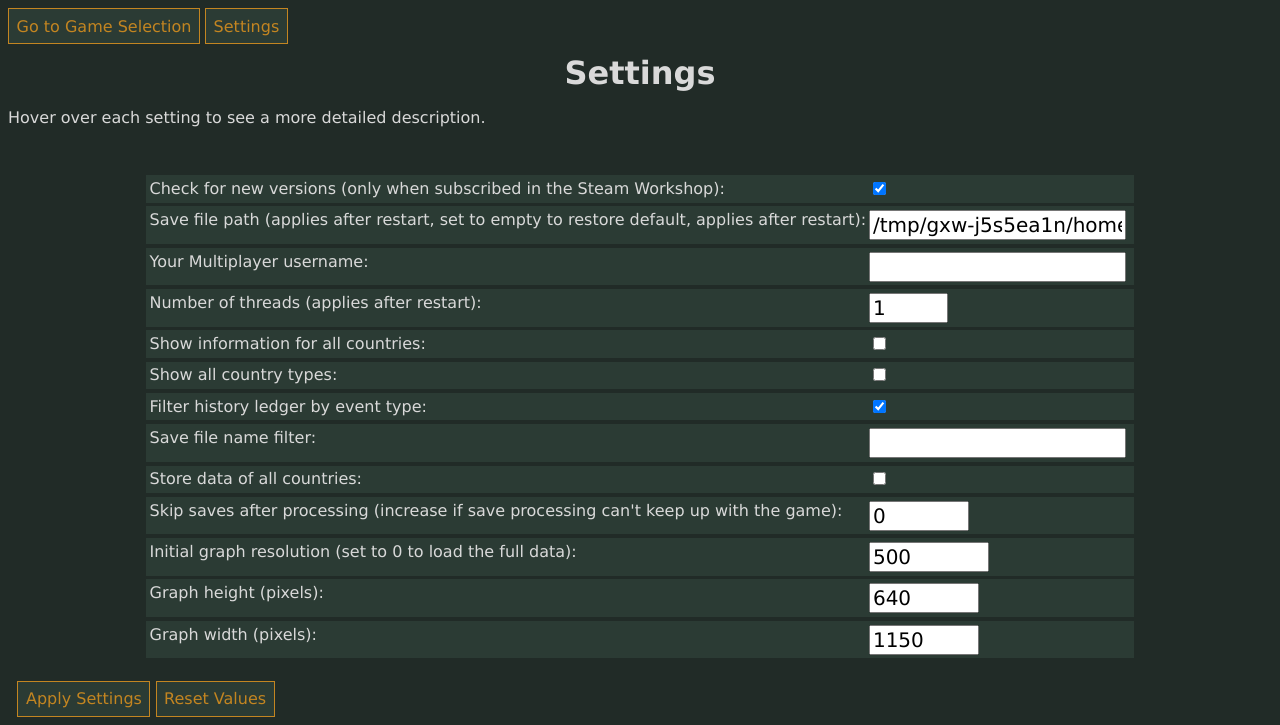
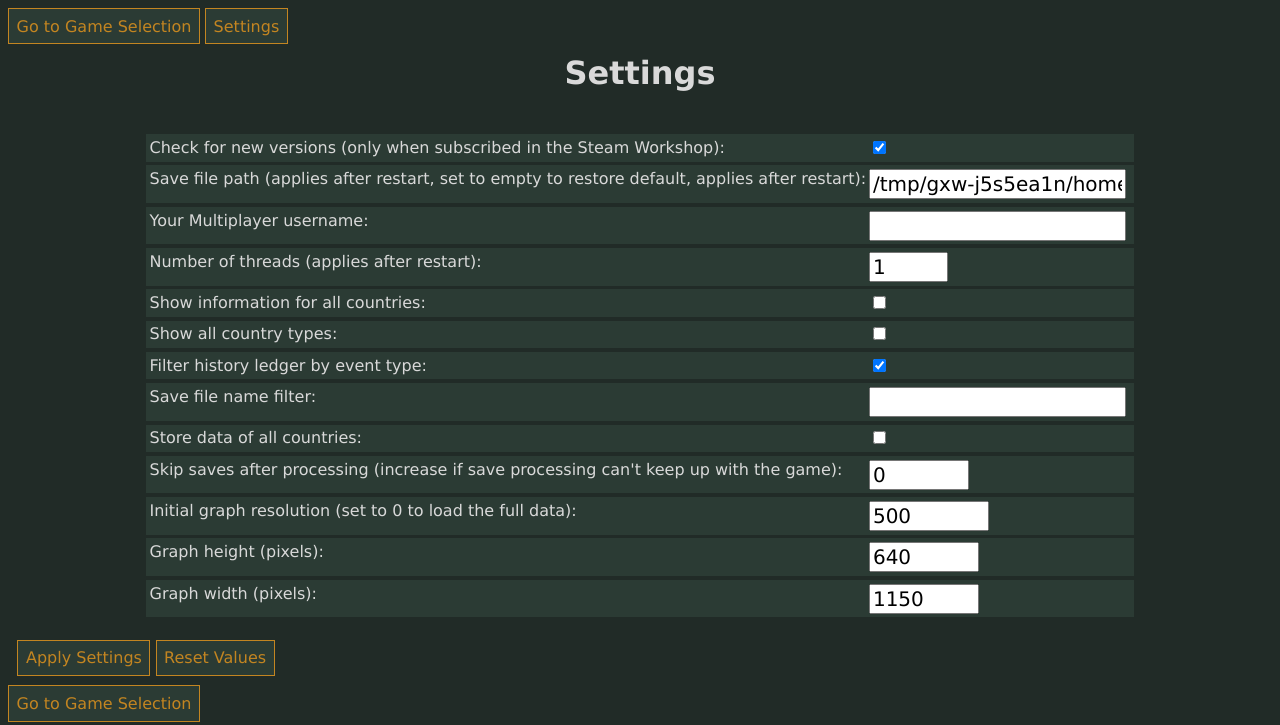
Before and after one commit to eliasdoehne/stellaris-dashboard, a Flask app: page /settings in a window 1280 px wide. Shown: the top 725 px of the page. Run offline with Flask 3, Linux system fonts and the light colour scheme.

Commit message:
more config fixes

```diff
--- a/stellarisdashboard/dashboard_app/templates/settings_page.html
+++ b/stellarisdashboard/dashboard_app/templates/settings_page.html
@@ -2,8 +2,6 @@
 {% block body %}
 
 <h1>Settings</h1>
-
-<p>Hover over each setting to see a more detailed description.</p>
 
 <form class="settingsform" action="/applysettings/" method="POST">
     <div class="settings">
```
